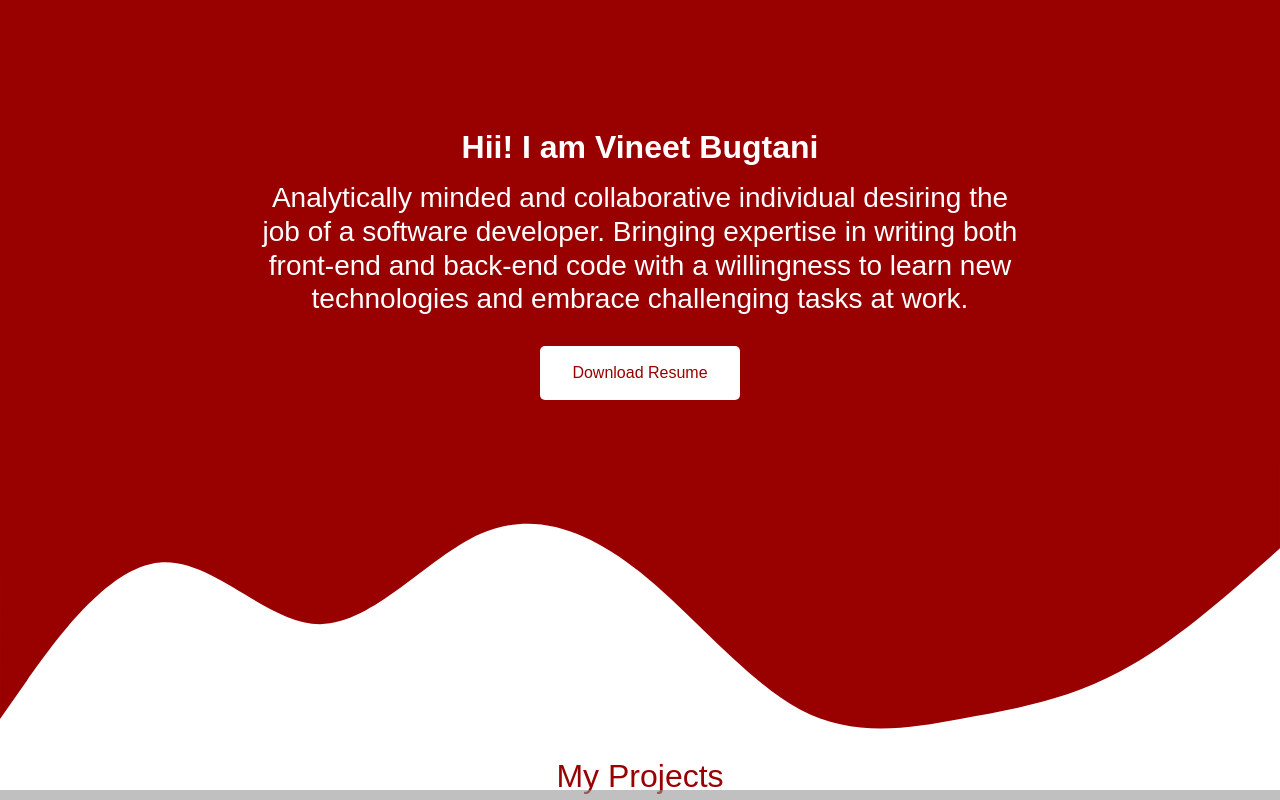
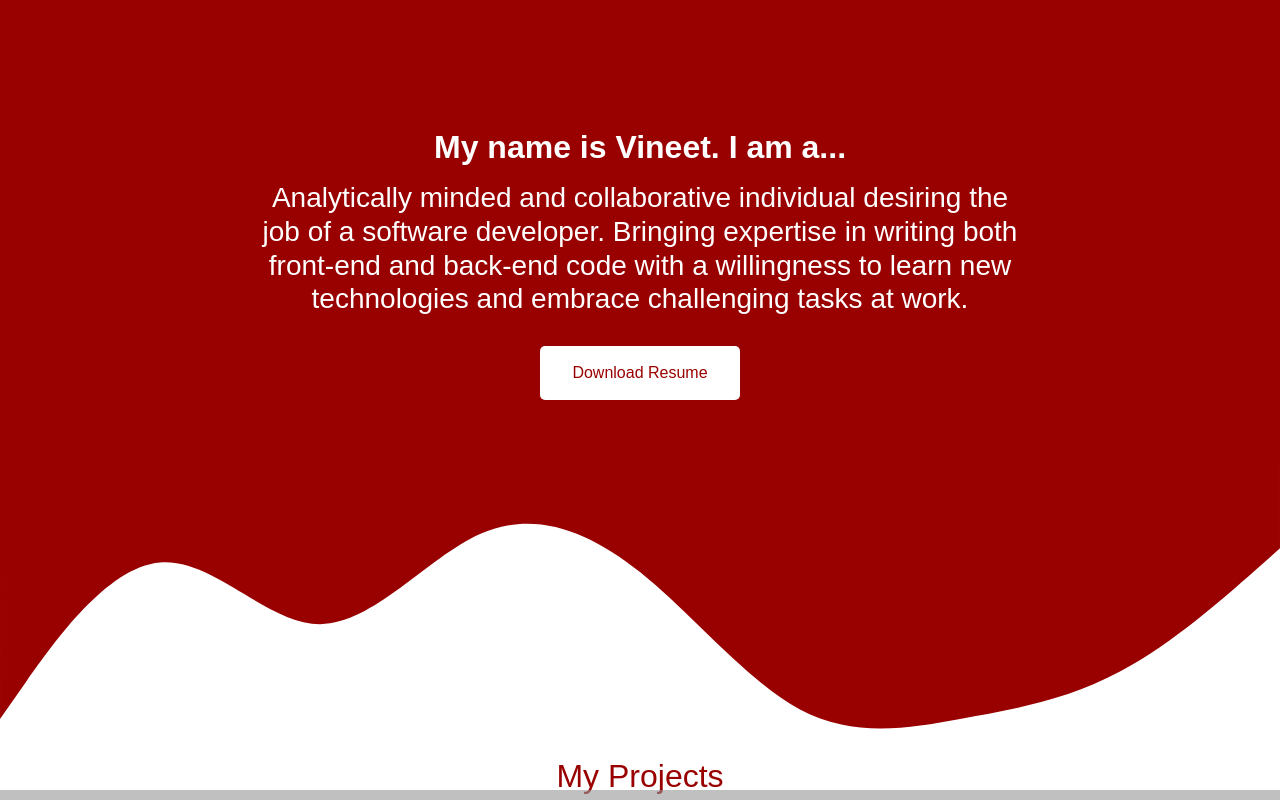
Before and after one commit to vineet39/portfolio, a React (Create React App) app: page / in a window 1280 px wide. Shown: the top 800 px of the page. Built offline with nearby package versions, Linux system fonts and the light colour scheme.

Commit message:
Profile heading changed

```diff
--- a/src/components/Profile/Profile.js
+++ b/src/components/Profile/Profile.js
@@ -4,7 +4,7 @@ import classNames from './Profile.css';
 
 const profile = () => {
     const details = {
-        intro: "Hii! I am Vineet Bugtani",
+        intro: "My name is Vineet. I am a...",
         profile: "Analytically minded and collaborative individual desiring the job of a software developer. Bringing expertise in writing both front-end and back-end code with a willingness to learn new technologies and embrace challenging tasks at work.",
     };
 
```
